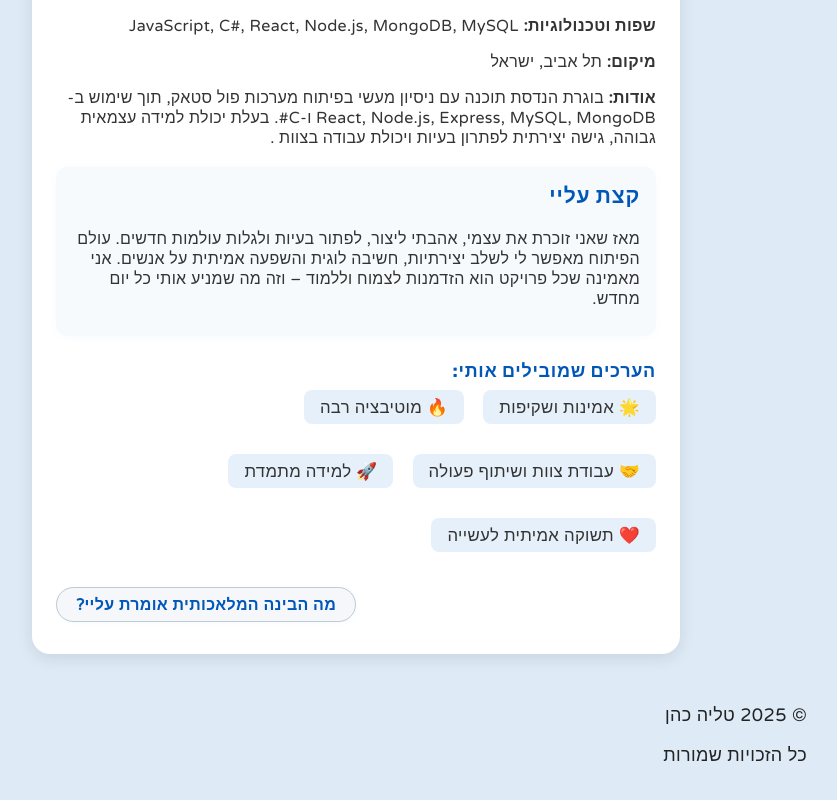
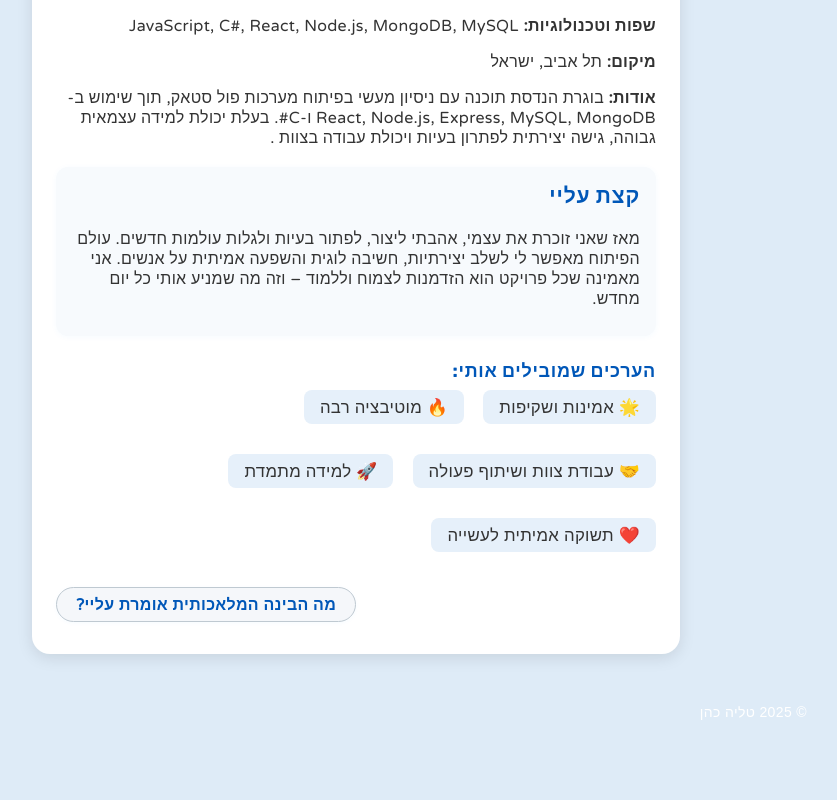
Before and after one commit to taliachoen/meet-talia-CSharp, a React (Create React App) app in the folder client/: page / in a window 1280 px wide. Shown: the part 451-1251 px from the top of the page, without its empty margins (284-1121 px from the left). After the commit the page ends 1203 px from the top, so only its background shows below. Built offline with nearby package versions, Linux system fonts and the light colour scheme.

Commit message:
update the footer

```diff
--- a/client/src/App.js
+++ b/client/src/App.js
@@ -121,8 +121,11 @@ function App() {
         )}
       </ul>
       <footer className="main-footer">
-        <p>© 2025 טליה כהן</p>
-        <p>כל הזכויות שמורות</p>
+        <p style={{
+          margin: 0, color: '#fff',
+          fontFamily: 'Arial, sans-serif',
+          fontSize: '14px',
+        }}>© 2025 טליה כהן</p>
       </footer>
     </div>
   );
```
Also changed, not shown: client/src/components/Card.js (+0 -7 lines).
